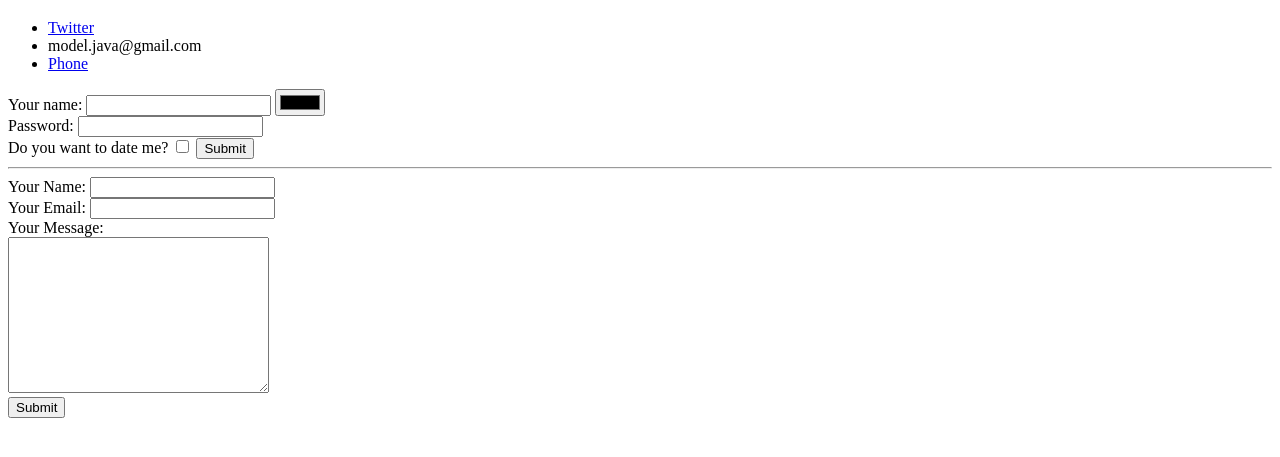
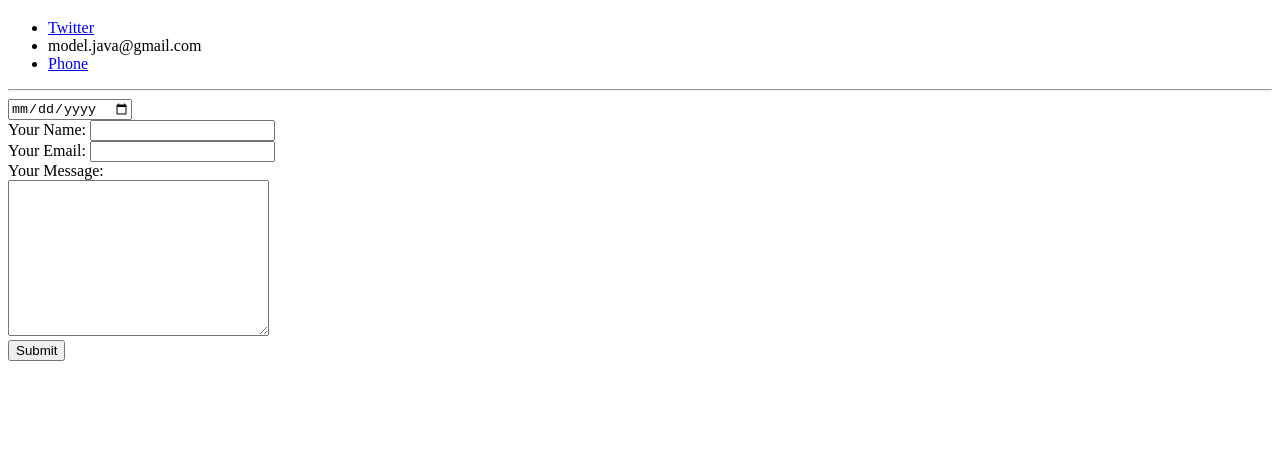
Before and after one commit to juraj64/cv-model, a plain HTML site: page contacts.html in a window 1280 px wide. Shown: the part 61-518 px from the top of the page. Drawn offline with Linux system fonts and the light colour scheme.

Commit message:
Add files via upload

```diff
--- a/contacts.html
+++ b/contacts.html
@@ -15,25 +15,11 @@
     <li><a href="tel:+7614714814">Phone</a></li>
   </ul>
 
-  <! Form na input dat - https://developer.mozilla.org/en-US/docs/Web/HTML/Element/form>
-    <form class="" action="index.html" method="post"><! submit vrati na homepage index.html>
-      <label for="">Your name:</label><! Hlavicka>
-        <input type="text" name="" value=""><!Text>
-          <input type="color" name="" value=""> <!Mnoho typov inputov, napr. farba - pozri tiez file forms.html>
-            <br>
-            <label for="">Password:</label>
-            <input type="password" name="" value="">
-            <br>
-            <label for="">Do you want to date me?</label>
-            <input type="checkbox" name="" value="">
-            <input type="submit" name=""><!Submit>
-
-    </form>
-
-      <hr>
+  <hr>
 
     <! Druha forma. Poslem submit do mailu. Treba tiez upravit textovy format>
       <form action="mailto:juraj.lazovy@gmail.com" method="post" enctype="text/plain">
+        <input type="date" name=""><br>
         <label for="">Your Name:</label>
         <input type="text" name="yourName" value=""><br>
         <label for="">Your Email:</label>
```
